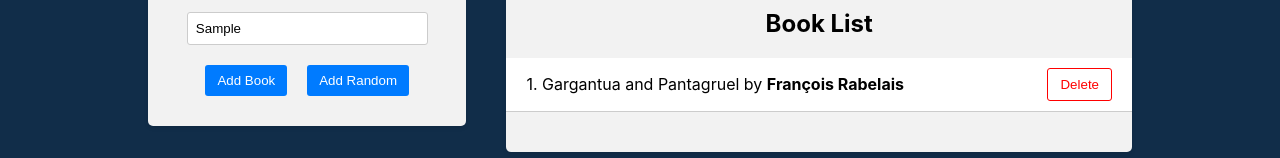
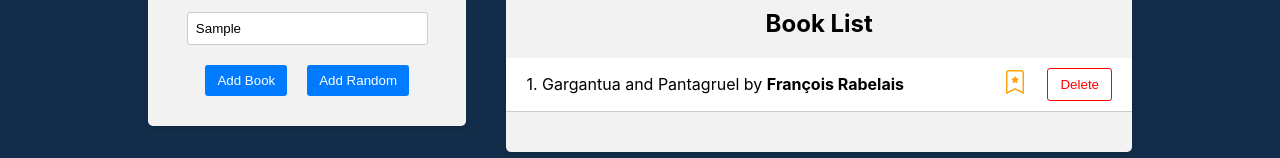
Before and after one commit to dimitrijnemesh/29-react-redux, a React (Create React App) app in the folder frontend/: page / in a window 1280 px wide. Both pictures are taken after typing "Sample", "Sample" into the empty fields and a click on the button "Add Random". Shown: the part 302-460 px from the top of the page. Built offline with nearby package versions, Linux system fonts and the light colour scheme.

Commit message:
Toggle favorite book

```diff
--- a/frontend/package.json
+++ b/frontend/package.json
@@ -9,6 +9,7 @@
     "@testing-library/user-event": "^13.5.0",
     "react": "^18.3.1",
     "react-dom": "^18.3.1",
+    "react-icons": "^5.2.1",
     "react-redux": "^8.1.2",
     "react-scripts": "5.0.1",
     "uuid": "^9.0.1",
--- a/frontend/src/components/BookForm/BookForm.js
+++ b/frontend/src/components/BookForm/BookForm.js
@@ -18,6 +18,7 @@
     const randomBookWithId = {
       ...randomBook,
       id: uuidv4(),
+      isFavorite: false,
     }
     dispatch(addBook(randomBookWithId))
   }
@@ -30,6 +31,7 @@
         title,
         author,
         id: uuidv4(),
+        isFavorite: false,
       }
 
       dispatch(addBook(book))
--- a/frontend/src/components/BookList/BookList.js
+++ b/frontend/src/components/BookList/BookList.js
@@ -1,7 +1,8 @@
 import { useSelector, useDispatch } from "react-redux"
+import { BsBookmarkStar, BsBookmarkStarFill } from "react-icons/bs"
 
 import "./BookList.css"
-import { deleteBook } from "../../redux/books/actionCreators"
+import { deleteBook, toggleFavorite } from "../../redux/books/actionCreators"
 
 const BookList = () => {
   const books = useSelector((state) => state.books)
@@ -9,6 +10,10 @@
 
   const handleDeleteBook = (id) => {
     dispatch(deleteBook(id))
+  }
+
+  const handeToggleBook = (id) => {
+    dispatch(toggleFavorite(id))
   }
   return (
     <div className="app-block book-list">
@@ -22,7 +27,15 @@
               <div className="book-info">
                 {++index}. {book.title} by <strong>{book.author}</strong>
               </div>
-              <div className="book-action">
+              <div className="book-actions">
+                <span onClick={() => handeToggleBook(book.id)}>
+                  {book.isFavorite ? (
+                    <BsBookmarkStarFill className="star-icon" />
+                  ) : (
+                    <BsBookmarkStar className="star-icon" />
+                  )}
+                </span>
+
                 <button type="button" onClick={() => handleDeleteBook(book.id)}>
                   Delete
                 </button>
--- a/frontend/src/redux/books/actionCreators.js
+++ b/frontend/src/redux/books/actionCreators.js
@@ -13,3 +13,10 @@
     payload: id,
   }
 }
+
+export const toggleFavorite = (id) => {
+  return {
+    type: actionTypes.TOGGLE_FAVORITE,
+    payload: id,
+  }
+}
--- a/frontend/src/redux/books/actionTypes.js
+++ b/frontend/src/redux/books/actionTypes.js
@@ -1,3 +1,3 @@
 export const ADD_BOOK = "ADD_BOOK"
 export const DELETE_BOOK = "DELETE_BOOK"
-// export const TOGGLE
+export const TOGGLE_FAVORITE = "TOGGLE_FAVORITE"
--- a/frontend/src/redux/books/reducer.js
+++ b/frontend/src/redux/books/reducer.js
@@ -9,6 +9,13 @@
 
     case actionTypes.DELETE_BOOK:
       return state.filter((book) => book.id !== action.payload)
+
+    case actionTypes.TOGGLE_FAVORITE:
+      return state.map((book) =>
+        book.id === action.payload
+          ? { ...book, isFavorite: !book.isFavorite }
+          : book
+      )
     default:
       return state
   }
```
Also changed, not shown: 1 other file (tests, documents, lock files or other folders).
